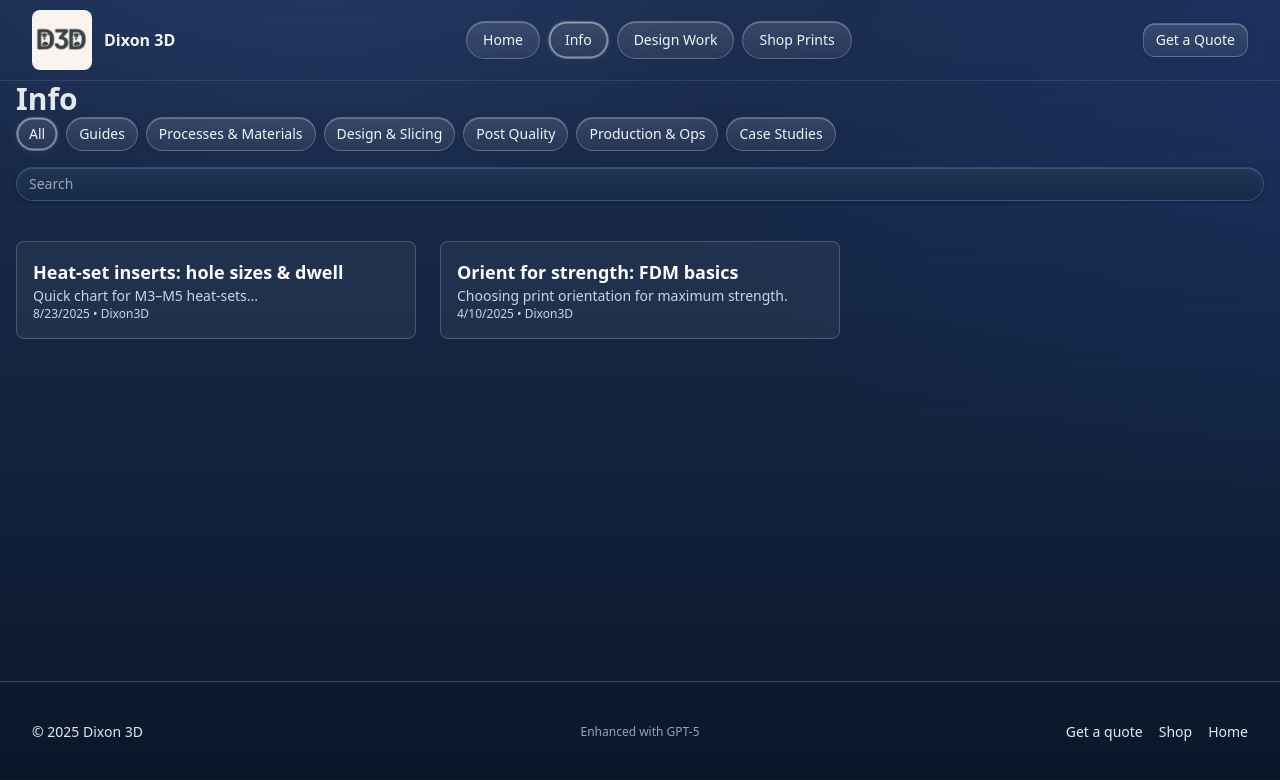
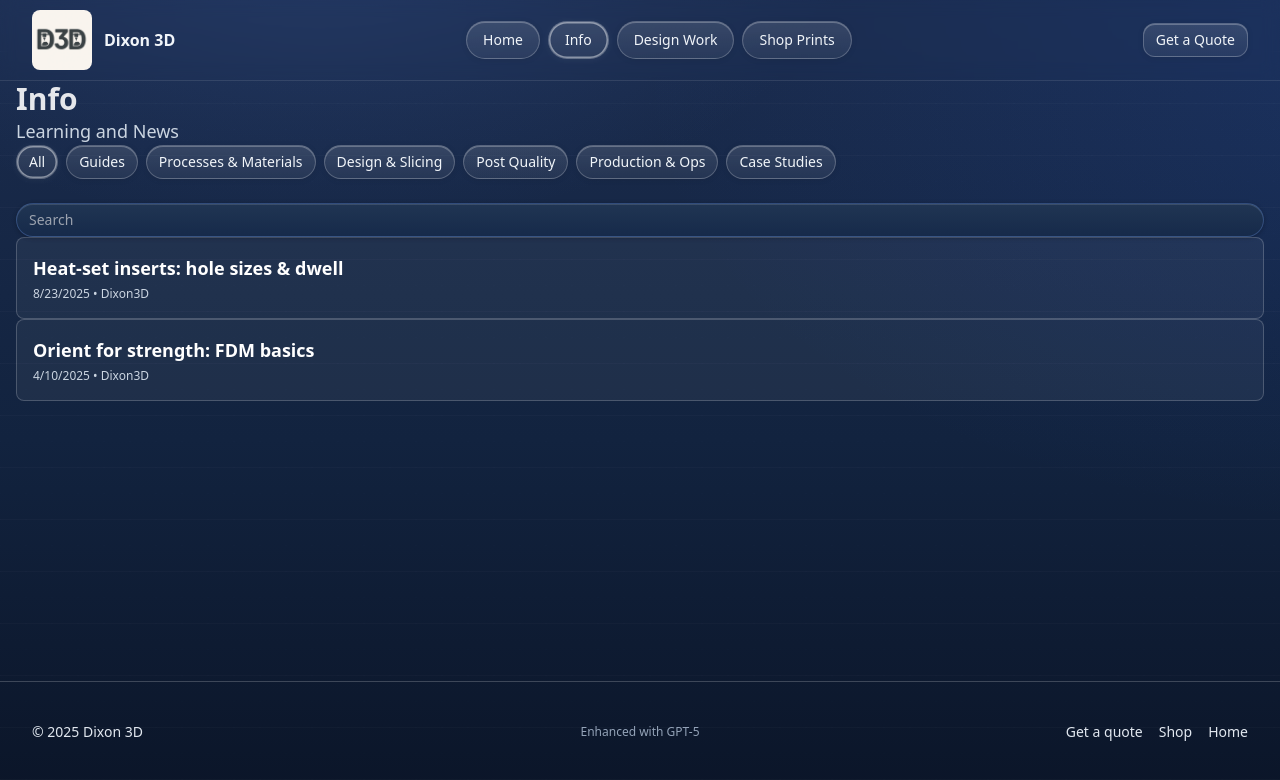
Before and after one commit to DrDixxx/dixon3d_website, a Next.js app: page /info in a window 1280 px wide. Shown: the top 780 px of the page. Built offline with nearby package versions, Linux system fonts and the light colour scheme; grey boxes are pictures that could not be loaded.

Commit message:
Revamp info page layout and article cards

```diff
--- a/app/info/page.tsx
+++ b/app/info/page.tsx
@@ -6,7 +6,8 @@ export default async function InfoPage() {
   const newsItems = await getExternalNews();
   return (
     <div className="max-w-7xl mx-auto px-4 py-8">
-      <h1 className="text-3xl font-bold mb-8">Info</h1>
+      <h1 className="text-3xl font-bold mb-2">Info</h1>
+      <p className="text-lg text-slate-300 mb-8">Learning and News</p>
       <InfoFilters localPosts={localPosts} newsItems={newsItems} />
     </div>
   );
--- a/components/InfoCard.tsx
+++ b/components/InfoCard.tsx
@@ -6,30 +6,34 @@ import type { InfoPost, NewsItem } from "../lib/info";
 
 export interface InfoCardProps {
   title: string;
-  summary?: string;
   date: string;
-  source: string;
+  author: string;
   href: string;
-  hero?: string;
+  thumbnail?: string;
   external?: boolean;
 }
 
-export default function InfoCard(props: InfoCardProps) {
-  const { title, summary, date, source, href, hero, external } = props;
+export default function InfoCard({
+  title,
+  date,
+  author,
+  href,
+  thumbnail,
+  external,
+}: InfoCardProps) {
   const content = (
-    <div className="card rounded-lg overflow-hidden flex flex-col h-full transition hover:bg-white/10">
-      {hero && (
-        <div className="relative h-40 w-full">
-          <Image src={hero} alt={title} fill className="object-cover" />
+    <div className="card rounded-lg overflow-hidden flex items-center justify-between p-4 transition hover:bg-white/10">
+      <div className="flex-1">
+        <h3 className="text-lg font-semibold">{title}</h3>
+        <p className="text-xs text-slate-300 mt-1">
+          {new Date(date).toLocaleDateString()} • {author}
+        </p>
+      </div>
+      {thumbnail && (
+        <div className="relative w-24 h-16 ml-4 flex-shrink-0">
+          <Image src={thumbnail} alt={title} fill className="object-cover rounded" />
         </div>
       )}
-      <div className="p-4 flex flex-col flex-1">
-        <h3 className="text-lg font-semibold mb-2">{title}</h3>
-        {summary && <p className="text-sm mb-4 flex-1">{summary}</p>}
-        <div className="mt-auto text-xs text-slate-300">
-          {new Date(date).toLocaleDateString()} • {source}
-        </div>
-      </div>
     </div>
   );
   return external ? (
@@ -44,11 +48,10 @@ export default function InfoCard(props: InfoCardProps) {
 export function fromLocal(post: InfoPost): InfoCardProps {
   return {
     title: post.title,
-    summary: post.summary,
     date: post.date,
-    source: post.externalUrl ? "External" : "Dixon3D",
+    author: "Dixon3D",
     href: post.externalUrl ? post.externalUrl : `/info/${post.slug}`,
-    hero: post.hero || undefined,
+    thumbnail: post.hero || undefined,
     external: !!post.externalUrl,
   };
 }
@@ -56,10 +59,10 @@ export function fromLocal(post: InfoPost): InfoCardProps {
 export function fromNews(item: NewsItem): InfoCardProps {
   return {
     title: item.title,
-    summary: item.summary,
     date: item.date,
-    source: item.source,
+    author: item.author ? `${item.author}, ${item.source}` : item.source,
     href: item.url,
+    thumbnail: item.image || undefined,
     external: true,
   };
 }
--- a/components/InfoFilters.tsx
+++ b/components/InfoFilters.tsx
@@ -33,8 +33,8 @@ export default function InfoFilters({ localPosts, newsItems }: Props) {
   }, [localPosts, category, query]);
 
   return (
-    <div className="space-y-10">
-      <div className="flex flex-col md:flex-row md:items-center md:justify-between gap-4">
+    <div className="space-y-14">
+      <div className="flex flex-col md:flex-row md:items-center md:justify-between gap-6">
         <div className="flex flex-wrap gap-2">
           <button
             onClick={() => setCategory("all")}
@@ -65,7 +65,7 @@ export default function InfoFilters({ localPosts, newsItems }: Props) {
         />
       </div>
 
-      <div className="grid grid-cols-1 sm:grid-cols-2 lg:grid-cols-3 gap-6">
+      <div className="space-y-4">
         {filtered.map((post) => (
           <InfoCard key={post.slug} {...fromLocal(post)} />
         ))}
@@ -74,7 +74,7 @@ export default function InfoFilters({ localPosts, newsItems }: Props) {
       {newsItems.length > 0 && (
         <div>
           <h2 className="text-xl font-semibold mb-4">Latest from the community</h2>
-          <div className="grid grid-cols-1 sm:grid-cols-2 lg:grid-cols-3 gap-6">
+          <div className="space-y-4">
             {newsItems.map((item) => (
               <InfoCard key={item.url} {...fromNews(item)} />
             ))}
--- a/lib/info.ts
+++ b/lib/info.ts
@@ -51,6 +51,8 @@ export type NewsItem = {
   source: string;
   date: string;
   summary?: string;
+  author?: string;
+  image?: string;
 };
 
 export async function getExternalNews(): Promise<NewsItem[]> {
```
Also changed, not shown: app/info/[slug]/page.tsx (+18 -9 lines).
